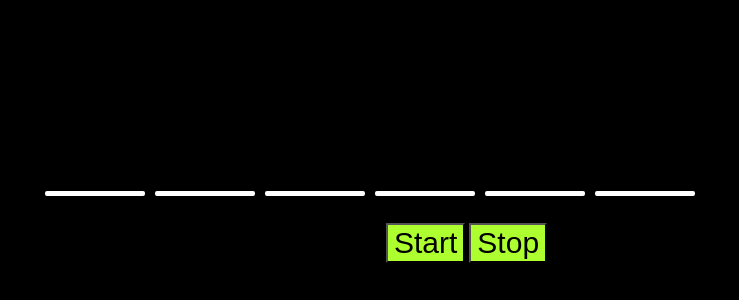
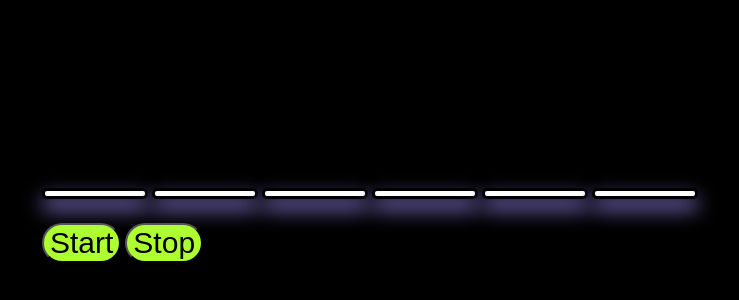
Before and after one commit to Maneesha-lab705/ITS_assingment_09, a plain HTML site: page index.html in a window 1280 px wide. Shown: the part 20-320 px from the top of the page, without its empty margins (222-961 px from the left). Drawn offline with Linux system fonts and the light colour scheme.

Commit message:
add style

```diff
--- a/assert/style/style.css
+++ b/assert/style/style.css
@@ -13,12 +13,17 @@ div{
     position: relative;
     display: inline-block;
     border-radius: 5px;
+    box-shadow: rgb(145, 128, 227) 0px 19px 38px, rgba(0, 0, 0, 0.22) 0px 15px 12px;
 
 }
+.light{
+    box-shadow: rgb(145, 128, 227)0px 10px 20px, rgba(0, 0, 0, 0.23) 0px 6px 6px;
+}
 button{
+    position: relative;
     font-size: 30px;
-    left: 600px;
+    left: 20vw;
     top: 20px;
-    position: relative;
+    border-radius: 30px;
     background-color: greenyellow;
 }
```
